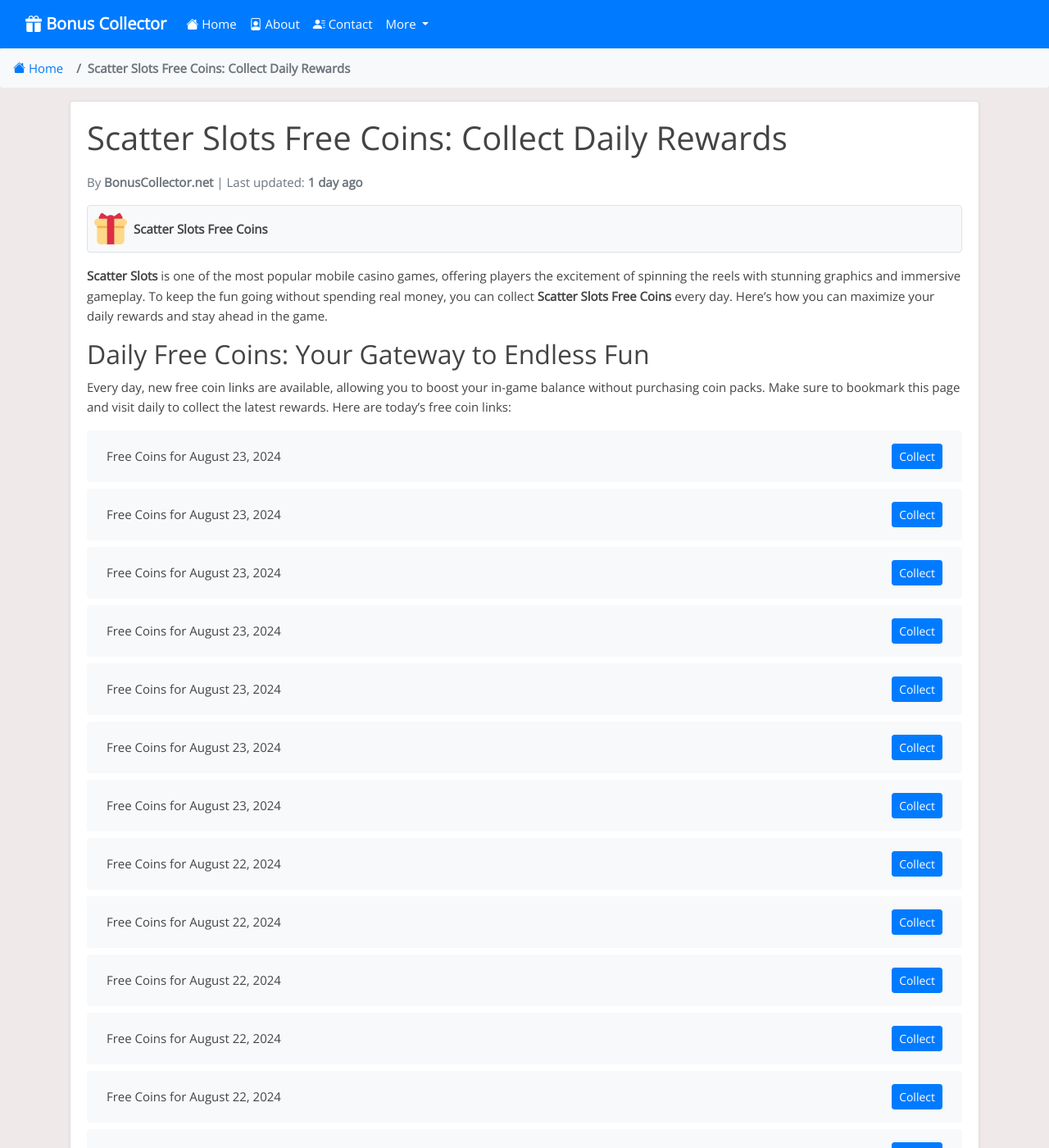
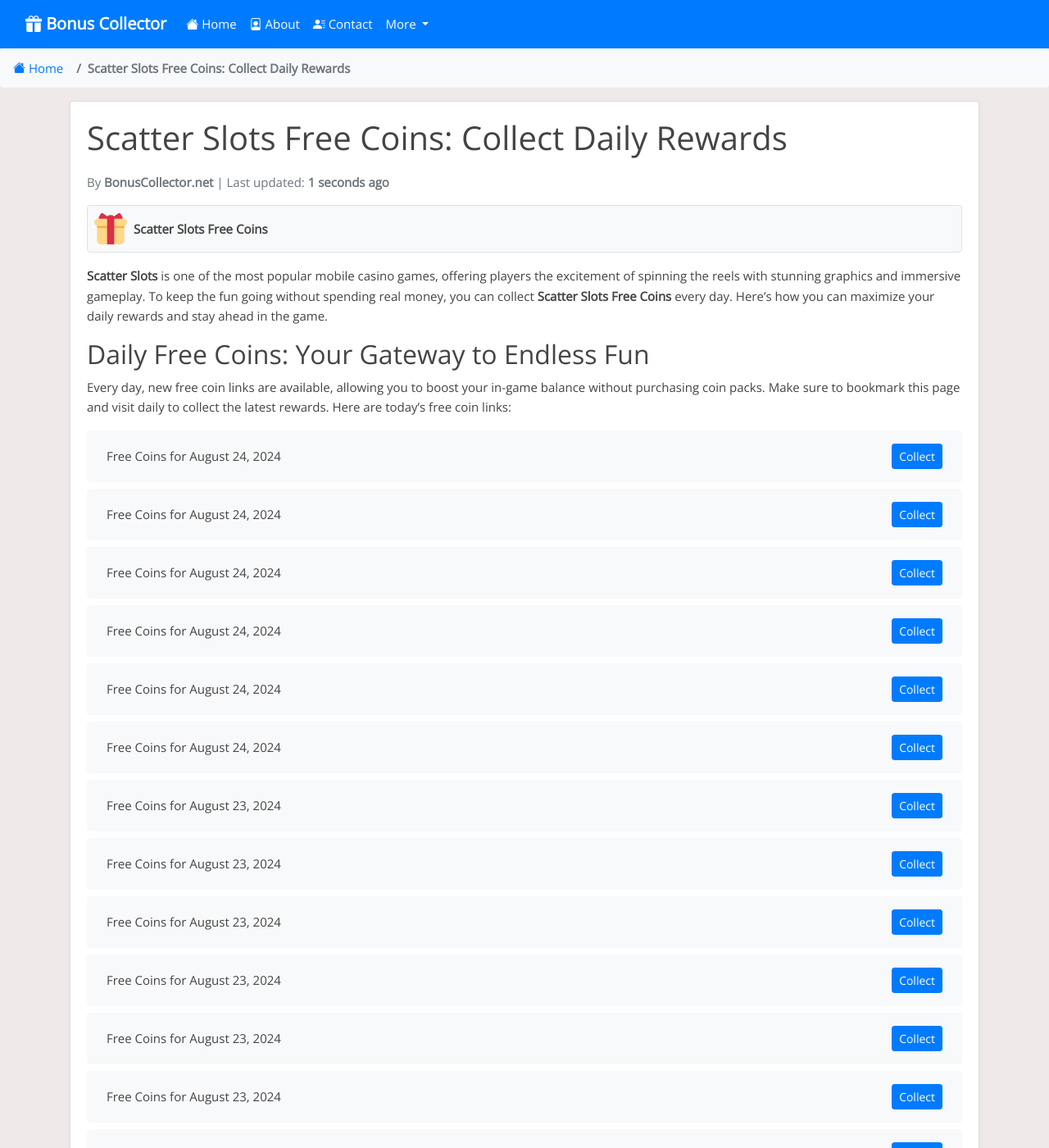
Before and after one commit to Prollad99/bs-net, a Jekyll site: the page built from _posts/2024-08-09-scatter-slots.md, in a window 1280 px wide and 1400 px high. Shown: the whole window at 82% size. Built offline with Jekyll 4.4.1, drawn with Linux system fonts in a browser that asks for light colours; nearby versions of some CDN libraries; comment, search, counter and statistics services are not loaded; some of the changed text lies outside the part shown.

Commit message:
Update scatter-slots reward links and last modified date

```diff
--- a/_data/include_files.yml
+++ b/_data/include_files.yml
@@ -89,4 +89,4 @@
   last_modified: 2024-08-22 03:23:47
 
 scatter-slots.html:
-  last_modified: 2024-08-23 04:25:00
+  last_modified: 2024-08-24 06:08:10
--- a/_includes/scatter-slots.html
+++ b/_includes/scatter-slots.html
@@ -1,4 +1,28 @@
 <ul class="list-group mt-3 mb-4">
+  <li class="list-group-item d-flex justify-content-between align-items-center">
+    <span>Free Coins for August 24, 2024</span>
+    <a href="https://tinyurl.com/y2adm3ud" class="btn btn-primary btn-sm">Collect</a>
+  </li>
+  <li class="list-group-item d-flex justify-content-between align-items-center">
+    <span>Free Coins for August 24, 2024</span>
+    <a href="https://tinyurl.com/yjb73ytk" class="btn btn-primary btn-sm">Collect</a>
+  </li>
+  <li class="list-group-item d-flex justify-content-between align-items-center">
+    <span>Free Coins for August 24, 2024</span>
+    <a href="https://tinyurl.com/3xbdvwnp" class="btn btn-primary btn-sm">Collect</a>
+  </li>
+  <li class="list-group-item d-flex justify-content-between align-items-center">
+    <span>Free Coins for August 24, 2024</span>
+    <a href="https://tinyurl.com/25zx933x" class="btn btn-primary btn-sm">Collect</a>
+  </li>
+  <li class="list-group-item d-flex justify-content-between align-items-center">
+    <span>Free Coins for August 24, 2024</span>
+    <a href="https://tinyurl.com/4kud4wc9" class="btn btn-primary btn-sm">Collect</a>
+  </li>
+  <li class="list-group-item d-flex justify-content-between align-items-center">
+    <span>Free Coins for August 24, 2024</span>
+    <a href="https://tinyurl.com/yc4na8b8" class="btn btn-primary btn-sm">Collect</a>
+  </li>
   <li class="list-group-item d-flex justify-content-between align-items-center">
     <span>Free Coins for August 23, 2024</span>
     <a href="https://tinyurl.com/4zjne6sd" class="btn btn-primary btn-sm">Collect</a>
@@ -375,28 +399,4 @@
     <span>Free Coins for August 9, 2024</span>
     <a href="https://tinyurl.com/3taeza85" class="btn btn-primary btn-sm">Collect</a>
   </li>
-  <li class="list-group-item d-flex justify-content-between align-items-center">
-    <span>Free Coins for August 9, 2024</span>
-    <a href="https://tinyurl.com/asybye85" class="btn btn-primary btn-sm">Collect</a>
-  </li>
-  <li class="list-group-item d-flex justify-content-between align-items-center">
-    <span>Free Coins for August 9, 2024</span>
-    <a href="https://tinyurl.com/2nwhej4f" class="btn btn-primary btn-sm">Collect</a>
-  </li>
-  <li class="list-group-item d-flex justify-content-between align-items-center">
-    <span>Free Coins for August 9, 2024</span>
-    <a href="https://tinyurl.com/mr2tusta" class="btn btn-primary btn-sm">Collect</a>
-  </li>
-  <li class="list-group-item d-flex justify-content-between align-items-center">
-    <span>Free Coins for August 9, 2024</span>
-    <a href="https://tinyurl.com/2nhwsjny" class="btn btn-primary btn-sm">Collect</a>
-  </li>
-  <li class="list-group-item d-flex justify-content-between align-items-center">
-    <span>Free Coins for August 9, 2024</span>
-    <a href="https://tinyurl.com/yc8msdey" class="btn btn-primary btn-sm">Collect</a>
-  </li>
-  <li class="list-group-item d-flex justify-content-between align-items-center">
-    <span>Free Coins for August 9, 2024</span>
-    <a href="https://tinyurl.com/d7ru47zf" class="btn btn-primary btn-sm">Collect</a>
-  </li>
 </ul>
```
Also changed, not shown: links-json/scatter-slots.json (+24 -24 lines).
